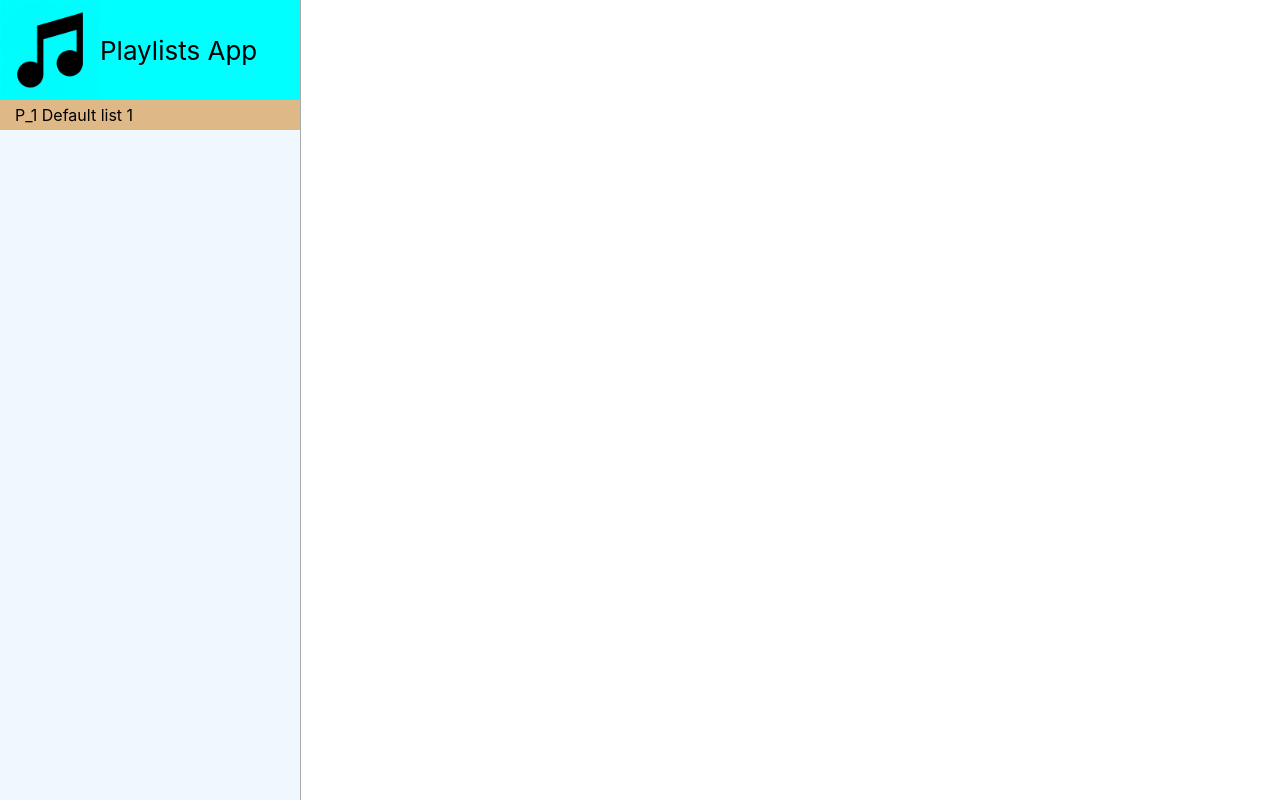
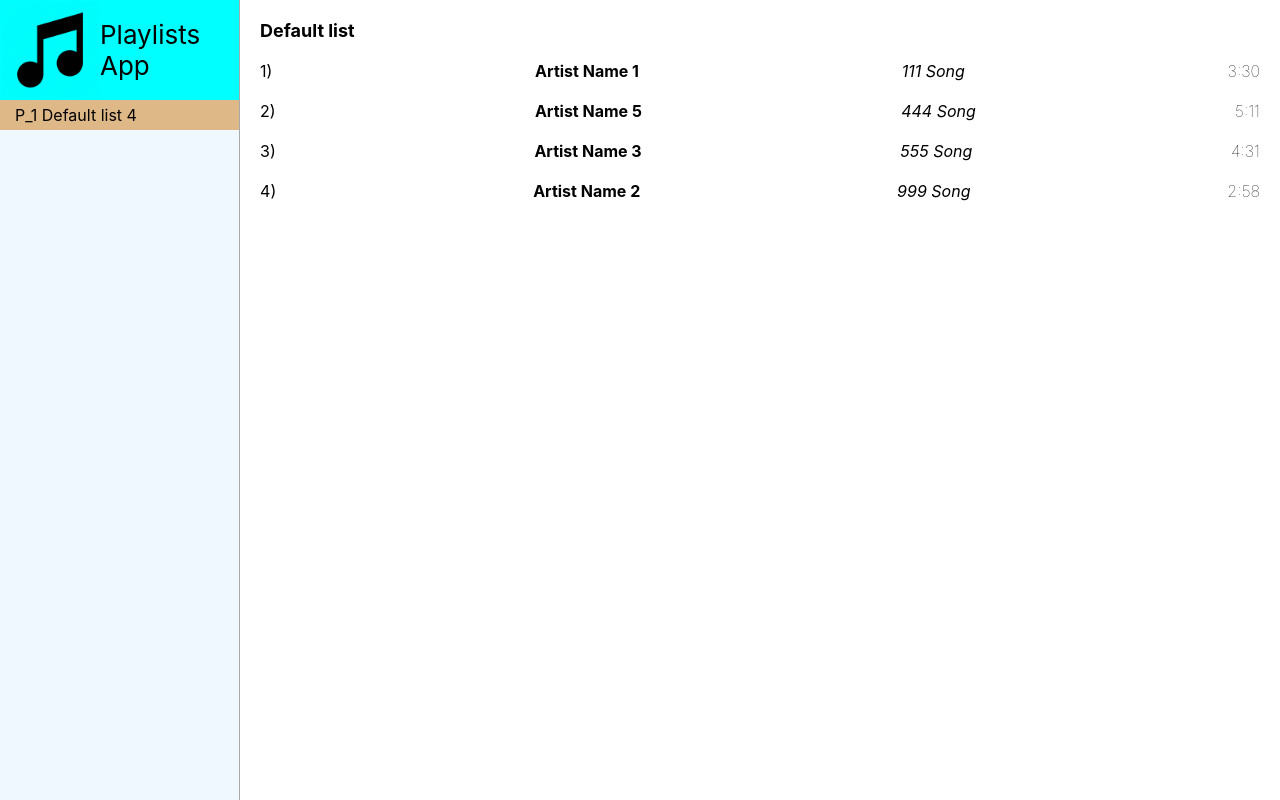
Before and after one commit to ppmazur/playlists, a React app: page / in a window 1280 px wide. Built offline with nearby package versions, Linux system fonts and the light colour scheme.

Commit message:
Moves containers to components. Adds Playlist and Track component.

```diff
--- a/src/components/App.js
+++ b/src/components/App.js
@@ -3,9 +3,10 @@ import styled from 'styled-components';
 
 import GlobalStyle from '../theme/globalStyle';
 import SideBar from './SideBar';
+import Playlist from './Playlist';
 
 const AppWrapper = styled.div`
-  text-align: left;
+  display: flex;
   height: 100%;
 `;
 
@@ -14,6 +15,7 @@ class App extends Component {
     return (
       <AppWrapper>
         <SideBar />
+        <Playlist />
         <GlobalStyle />
       </AppWrapper>
     );
--- a/src/containers/LibraryContainer.js
+++ b/src/components/Library.js
@@ -2,13 +2,13 @@ import React from 'react';
 import { connect } from 'react-redux';
 import styled from 'styled-components';
 
-import LibraryItem from './LibraryItemContainer';
+import LibraryItem from './LibraryItem';
 
 const StyledList = styled.div`
   display: flex;
 `;
 
-const LibraryContainer = ({ playlists }) =>
+const Library = ({ playlists }) =>
   <StyledList>
     {playlists.map(playlist =>
       <LibraryItem
@@ -22,4 +22,4 @@ const mapStateToProps = state => ({
   playlists: state.playlists.allIds,
 });
 
-export default connect(mapStateToProps)(LibraryContainer);
+export default connect(mapStateToProps)(Library);
--- a/src/containers/LibraryItemContainer.js
+++ b/src/components/LibraryItem.js
@@ -12,13 +12,13 @@ const StyledRow = styled.div`
   }
 `;
 
-const LibraryItemContainer = ({ playlist }) =>
+const LibraryItem = ({ playlist }) =>
   <StyledRow>
-    {playlist.id} {playlist.name} {playlist.songs.length}
+    {playlist.id} {playlist.name} {playlist.tracks.length}
   </StyledRow>;
 
 const mapStateToProps = (state, { playlistId }) => ({
   playlist: state.playlists.byId[playlistId],
 });
 
-export default connect(mapStateToProps)(LibraryItemContainer);
+export default connect(mapStateToProps)(LibraryItem);
--- /dev/null
+++ b/src/components/Playlist.js
@@ -0,0 +1,36 @@
+import React from 'react';
+import { connect } from 'react-redux';
+import styled from 'styled-components';
+
+import Track from './Track';
+
+const StyledPlaylist = styled.div`
+  display: flex;
+  flex-direction: column;
+  width: 100%;
+  padding: 10px;
+`;
+
+const Title = styled.div`
+  padding: 10px;
+  font-weight: bold;
+  font-size: large;
+`;
+
+const Playlist = ({ playlist }) =>
+  <StyledPlaylist>
+    <Title>{playlist.name}</Title>
+    {playlist.tracks.map((track, index) =>
+      <Track
+        index={index + 1}
+        key={track}
+        trackId={track}
+      />
+    )}
+  </StyledPlaylist>;
+
+const mapStateToProps = state => ({
+  playlist: state.playlists.byId[state.playlists.activePlaylist],
+});
+
+export default connect(mapStateToProps)(Playlist);
--- a/src/components/SideBar.js
+++ b/src/components/SideBar.js
@@ -2,7 +2,7 @@ import React from 'react';
 import styled from 'styled-components';
 
 import Logo from './Logo';
-import Library from '../containers/LibraryContainer';
+import Library from './Library';
 
 const StyledSideBar = styled.div`
   display: flex;
--- /dev/null
+++ b/src/components/Track.js
@@ -0,0 +1,37 @@
+import React from 'react';
+import { connect } from 'react-redux';
+import styled from 'styled-components';
+
+import { parseDuration } from '../helpers/track';
+
+const StyledTrack = styled.div`
+  display: flex;
+  justify-content: space-between;
+  padding: 10px;
+  font-size: medium;
+`;
+
+const Artist = styled.span`
+  font-weight: bold;
+`;
+
+const TrackName = styled.span`
+  font-style: italic;
+`;
+
+const Duration = styled.span`
+  font-weight: lighter;
+`;
+
+const Track = ({ index, track }) =>
+  <StyledTrack>
+    {index})
+    <Artist>{track.artist}</Artist>
+    <TrackName>{track.title}</TrackName>
+    <Duration>{parseDuration(track.duration)}</Duration>
+  </StyledTrack>;
+
+const mapStateToProps = (state, { trackId }) => ({
+  track: state.tracks.byId[trackId],
+});
+export default connect(mapStateToProps)(Track);
--- /dev/null
+++ b/src/helpers/track.js
@@ -0,0 +1 @@
+export const parseDuration = s => (s - (s %= 60)) / 60 + (9 < s ? ':' : ':0') + s;
--- a/src/reducers/index.js
+++ b/src/reducers/index.js
@@ -1,11 +1,11 @@
 import { combineReducers } from 'redux';
 
 import playlists from './playlists';
-import songs from './songs';
+import tracks from './tracks';
 
 const playlistsApp = combineReducers({
   playlists,
-  songs,
+  tracks,
 });
 
 export default playlistsApp;
--- a/src/reducers/playlists.js
+++ b/src/reducers/playlists.js
@@ -1,8 +1,9 @@
 const initState = {
   byId: {
-    P_1: {id: 'P_1', name: 'Default list', songs: ['S_1']},
+    P_1: {id: 'P_1', name: 'Default list', tracks: ['S_1', 'S_4', 'S_5', 'S_9']},
   },
   allIds: ['P_1'],
+  activePlaylist: 'P_1',
 };
 
 const playlists = (state = initState, action) => {
--- a/src/reducers/songs.js
+++ /dev/null
@@ -1,16 +0,0 @@
-const initState = {
-  byId: {
-    S_1: { id: 'S_1', title: '111 Song', artist: 'Artist Name 1'},
-    S_2: { id: 'S_2', title: '222 Song', artist: 'Artist Name 2' },
-  },
-  allIds: ['S_1', 'S_2'],
-};
-
-const songs = (state = initState, action) => {
-  switch (action.type) {
-  default:
-    return state;
-  }
-};
-
-export default songs;
--- /dev/null
+++ b/src/reducers/tracks.js
@@ -0,0 +1,23 @@
+const initState = {
+  byId: {
+    S_1: { id: 'S_1', title: '111 Song', artist: 'Artist Name 1', duration: 210},
+    S_2: { id: 'S_2', title: '222 Song', artist: 'Artist Name 2', duration: 115},
+    S_3: { id: 'S_3', title: '333 Song', artist: 'Artist Name 1', duration: 262},
+    S_4: { id: 'S_4', title: '444 Song', artist: 'Artist Name 5', duration: 311},
+    S_5: { id: 'S_5', title: '555 Song', artist: 'Artist Name 3', duration: 271},
+    S_6: { id: 'S_6', title: '666 Song', artist: 'Artist Name 1', duration: 168},
+    S_7: { id: 'S_7', title: '777 Song', artist: 'Artist Name 2', duration: 128},
+    S_8: { id: 'S_8', title: '888 Song', artist: 'Artist Name 3', duration: 263},
+    S_9: { id: 'S_9', title: '999 Song', artist: 'Artist Name 2', duration: 178},
+  },
+  allIds: ['S_1', 'S_2', 'S_3', 'S_4', 'S_5', 'S_6', 'S_7', 'S_8', 'S_9'],
+};
+
+const tracks = (state = initState, action) => {
+  switch (action.type) {
+  default:
+    return state;
+  }
+};
+
+export default tracks;
```
